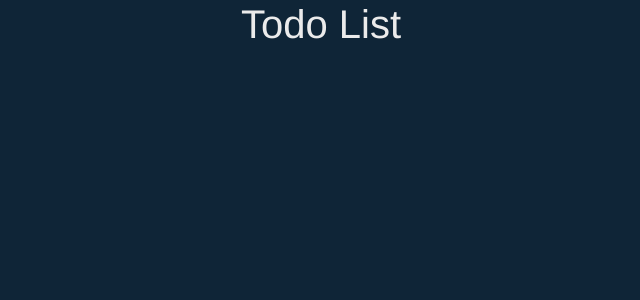
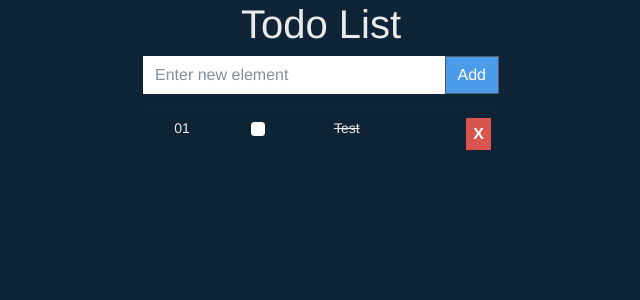
Before and after one commit to mf256/todo-app-vue, a Vue app: page / in a window 1280 px wide. Shown: the top 300 px of the page, without its empty margins (319-959 px from the left). Built offline with nearby package versions, Linux system fonts and the light colour scheme.

Commit message:
Create components

```diff
--- a/src/App.vue
+++ b/src/App.vue
@@ -1,14 +1,17 @@
 <template>
   <AppTitle title="Todo List" />
+  <TodoApp />
 </template>
 
 <script>
 import AppTitle from "./components/AppTitle.vue";
+import TodoApp from "./components/TodoApp.vue";
 
 export default {
   name: "App",
   components: {
     AppTitle,
+    TodoApp,
   },
 };
 </script>
--- /dev/null
+++ b/src/components/AddItem.vue
@@ -0,0 +1,28 @@
+<template>
+  <div className="input-group mb-3">
+    <input
+      type="text"
+      className="form-control"
+      placeholder="Enter new element"
+    />
+    <button
+      className="btn btn-outline-secondary btn-primary button-add"
+      type="button"
+      id="button-addon2"
+    >
+      Add
+    </button>
+  </div>
+</template>
+
+<script>
+export default {
+  name: "AddItem",
+};
+</script>
+
+<style scope>
+.button-add {
+  color: white;
+}
+</style>
--- /dev/null
+++ b/src/components/ItemRow.vue
@@ -0,0 +1,42 @@
+<template>
+  <tr>
+    <td>{{ index + 1 }}</td>
+    <td>
+      <input
+        className="form-check-input"
+        type="checkbox"
+        :id="`checkboxitem-${index}`"
+      />
+    </td>
+    <td>
+      <label :htmlFor="`checkboxitem-${index}`" :class="[done ? 'done' : '']">
+        {{ name }}
+      </label>
+    </td>
+    <td className="text-end">
+      <button className="btn btn-danger button-delete" type="button">X</button>
+    </td>
+  </tr>
+</template>
+
+<script>
+export default {
+  name: "ItemRow",
+  props: {
+    index: Number,
+    name: String,
+    done: Boolean,
+  },
+};
+</script>
+
+<style scope>
+.done {
+  text-decoration: line-through;
+}
+
+.button-delete {
+  font-weight: bold;
+  padding: 3px 6px;
+}
+</style>
--- /dev/null
+++ b/src/components/ItemsList.vue
@@ -0,0 +1,18 @@
+<template>
+  <table className="table table-striped">
+    <tbody>
+      <ItemRow index="0" name="Test" done="false" />
+    </tbody>
+  </table>
+</template>
+
+<script>
+import ItemRow from "./ItemRow.vue";
+
+export default {
+  name: "ItemsList",
+  components: {
+    ItemRow,
+  },
+};
+</script>
--- /dev/null
+++ b/src/components/TodoApp.vue
@@ -0,0 +1,23 @@
+<template>
+  <div className="container">
+    <div className="row justify-content-md-center">
+      <div className="col col-lg-4">
+        <AddItem />
+        <ItemsList />
+      </div>
+    </div>
+  </div>
+</template>
+
+<script>
+import AddItem from "./AddItem.vue";
+import ItemsList from "./ItemsList.vue";
+
+export default {
+  name: "TodoApp",
+  components: {
+    AddItem,
+    ItemsList,
+  },
+};
+</script>
```
